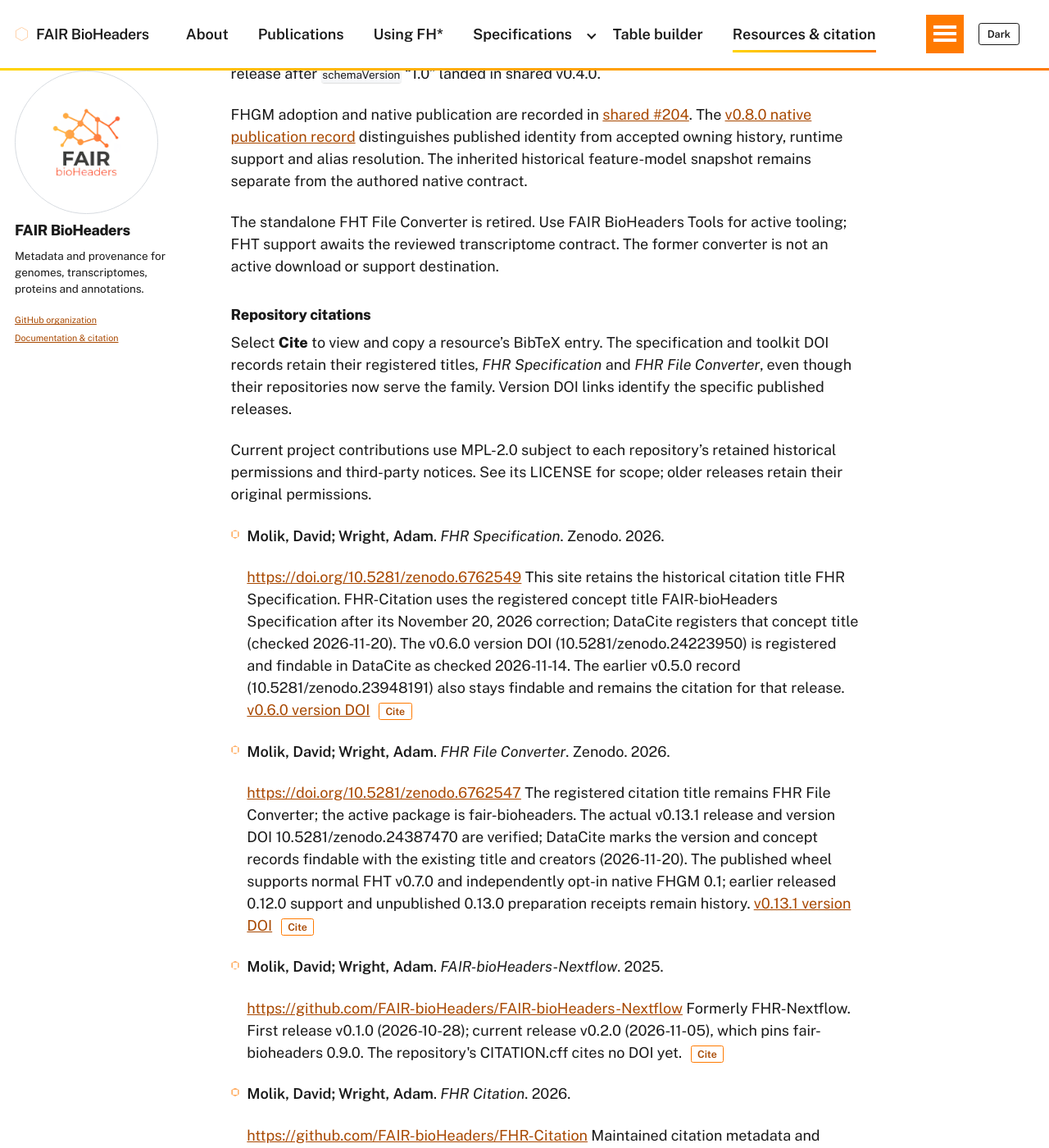
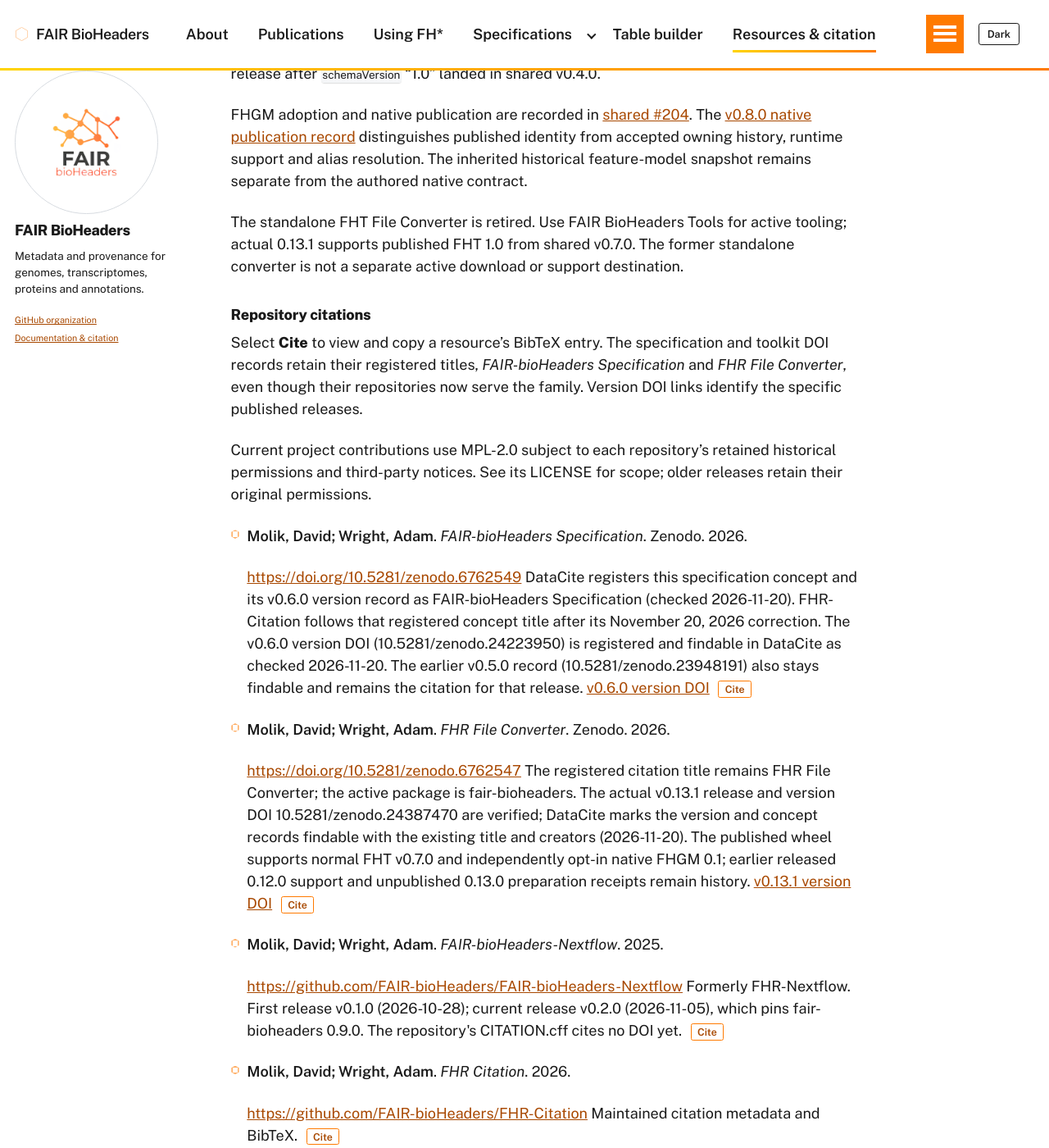
Before and after one commit to FAIR-bioHeaders/fair-bioheaders.github.io, a Jekyll site: the page built from _pages/resources.md, in a window 1280 px wide and 1400 px high, scrolled down 1705 px. Shown: the whole window at 82% size. Built offline with Jekyll 4.4.1, drawn with Linux system fonts in a browser that asks for light colours.

Commit message:
Align current specification citations with verified registered titles

```diff
--- a/_data/references.yml
+++ b/_data/references.yml
@@ -146,7 +146,7 @@ FHR_Specification:
   release: v0.6.0
   version_doi: 10.5281/zenodo.24223950
   type: dataset
-  title: "FHR Specification"
+  title: "FAIR-bioHeaders Specification"
   authors:
     - { family: Molik, given: David }
     - { family: Wright, given: Adam }
@@ -155,7 +155,7 @@ FHR_Specification:
   doi: 10.5281/zenodo.6762549
   repository: https://github.com/FAIR-bioHeaders/FAIR-bioHeaders-Specification
   license: MPL-2.0
-  note: "This site retains the historical citation title FHR Specification. FHR-Citation uses the registered concept title FAIR-bioHeaders Specification after its November 20, 2026 correction; DataCite registers that concept title (checked 2026-11-20). The v0.6.0 version DOI (10.5281/zenodo.24223950) is registered and findable in DataCite as checked 2026-11-14. The earlier v0.5.0 record (10.5281/zenodo.23948191) also stays findable and remains the citation for that release."
+  note: "DataCite registers this specification concept and its v0.6.0 version record as FAIR-bioHeaders Specification (checked 2026-11-20). FHR-Citation follows that registered concept title after its November 20, 2026 correction. The v0.6.0 version DOI (10.5281/zenodo.24223950) is registered and findable in DataCite as checked 2026-11-20. The earlier v0.5.0 record (10.5281/zenodo.23948191) also stays findable and remains the citation for that release."
 
 FHR_File_Converter:
   status: Published
--- a/_pages/guide.md
+++ b/_pages/guide.md
@@ -200,7 +200,7 @@ fhr-validate genome.fhr.json
   supports it;
   [issue #15](https://github.com/FAIR-bioHeaders/fair-bioheaders.github.io/issues/15)
   tracks the remaining builder gates.
-- **Concept DOIs** (for example the [FHR Specification](https://doi.org/10.5281/zenodo.6762549))
+- **Concept DOIs** (for example the [FAIR-bioHeaders Specification](https://doi.org/10.5281/zenodo.6762549))
   group all releases of a resource. For a reproducible citation, use the
   **version DOI** for the specific release you used; see
   [Resources & citation](/resources/).
--- a/_pages/resources.md
+++ b/_pages/resources.md
@@ -61,13 +61,14 @@ and alias resolution. The inherited historical feature-model snapshot remains
 separate from the authored native contract.
 
 <span id="FHT_File_Converter"></span>The standalone FHT File Converter is retired.
-Use FAIR BioHeaders Tools for active tooling; FHT support awaits the reviewed
-transcriptome contract. The former converter is not an active download or support destination.
+Use FAIR BioHeaders Tools for active tooling; actual 0.13.1 supports published
+FHT 1.0 from shared v0.7.0. The former standalone converter is not a separate
+active download or support destination.
 
 ### Repository citations
 
 Select **Cite** to view and copy a resource’s BibTeX entry. The specification and
-toolkit DOI records retain their registered titles, *FHR Specification* and
+toolkit DOI records retain their registered titles, *FAIR-bioHeaders Specification* and
 *FHR File Converter*, even though their repositories now serve the family.
 Version DOI links identify the specific published releases.
 
--- a/scripts/check_site.py
+++ b/scripts/check_site.py
@@ -354,7 +354,7 @@ def resource_errors(text):
         if match:
             references[match[1]] = MicrodataParser(f'<div{head}>{block}</div>').root
     expected = {
-        'FHR_Specification': ('FHR Specification', 'FAIR-bioHeaders-Specification',
+        'FHR_Specification': ('FAIR-bioHeaders Specification', 'FAIR-bioHeaders-Specification',
                               '10.5281/zenodo.6762549'),
         'FHR_File_Converter': ('FHR File Converter', 'FAIR-bioHeaders-Tools',
                               '10.5281/zenodo.6762547'),
--- a/scripts/test_resource_roles.py
+++ b/scripts/test_resource_roles.py
@@ -13,7 +13,7 @@ def fixture():
         'FHR-Specification', 'FHT-Specification', 'FHP-Specification', 'FHGFF3'))
     entries = []
     for key, title, repository, doi in (
-        ('FHR_Specification', 'FHR Specification', 'FAIR-bioHeaders-Specification',
+        ('FHR_Specification', 'FAIR-bioHeaders Specification', 'FAIR-bioHeaders-Specification',
          '10.5281/zenodo.6762549'),
         ('FHR_File_Converter', 'FHR File Converter', 'FAIR-bioHeaders-Tools',
          '10.5281/zenodo.6762547'),
```
Also changed, not shown: docs/maintenance.md (+3 -3 lines), docs/resource-audit.md (+19 -2 lines), scripts/browser/resources.spec.mjs (+1 -1 lines).
